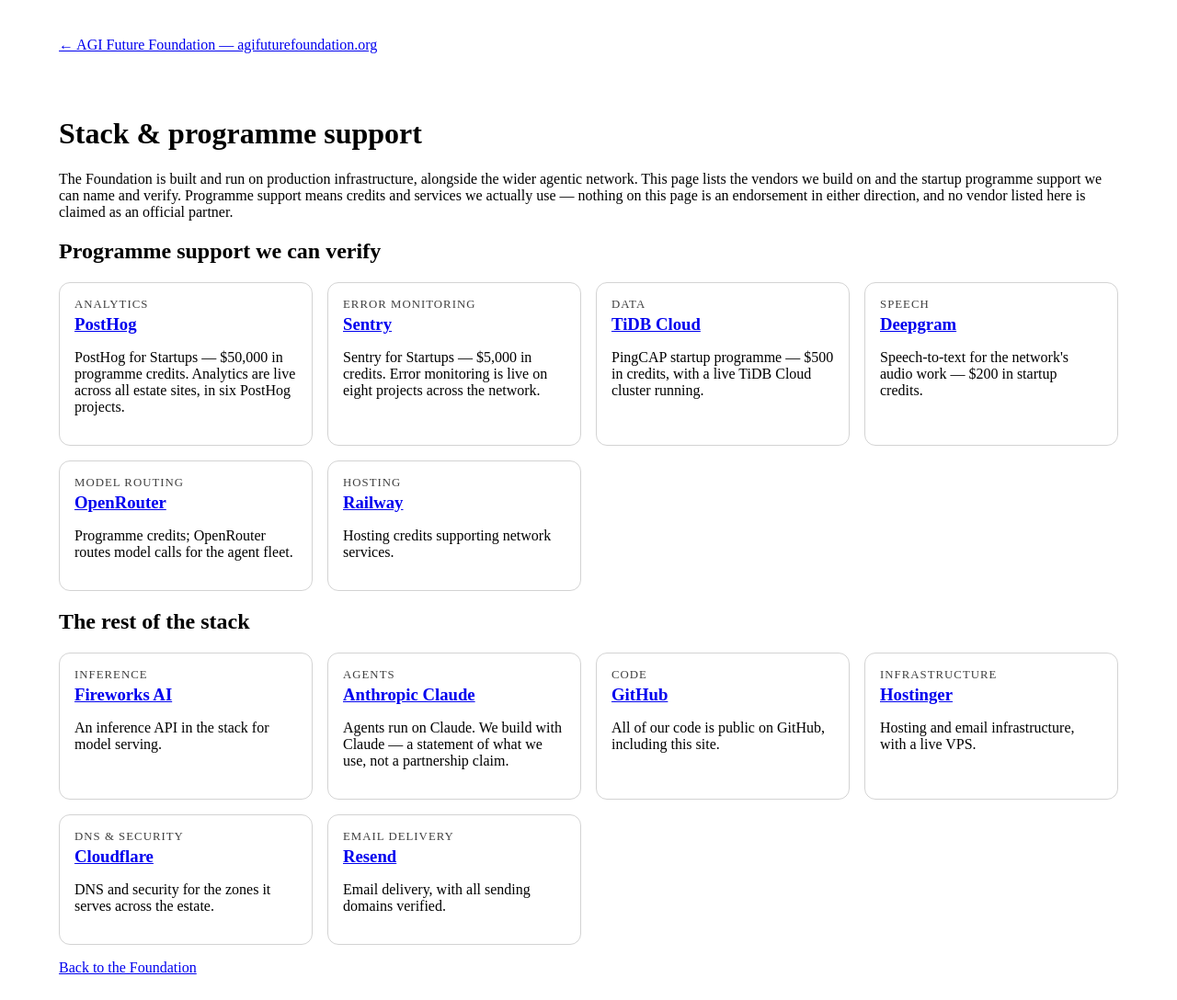
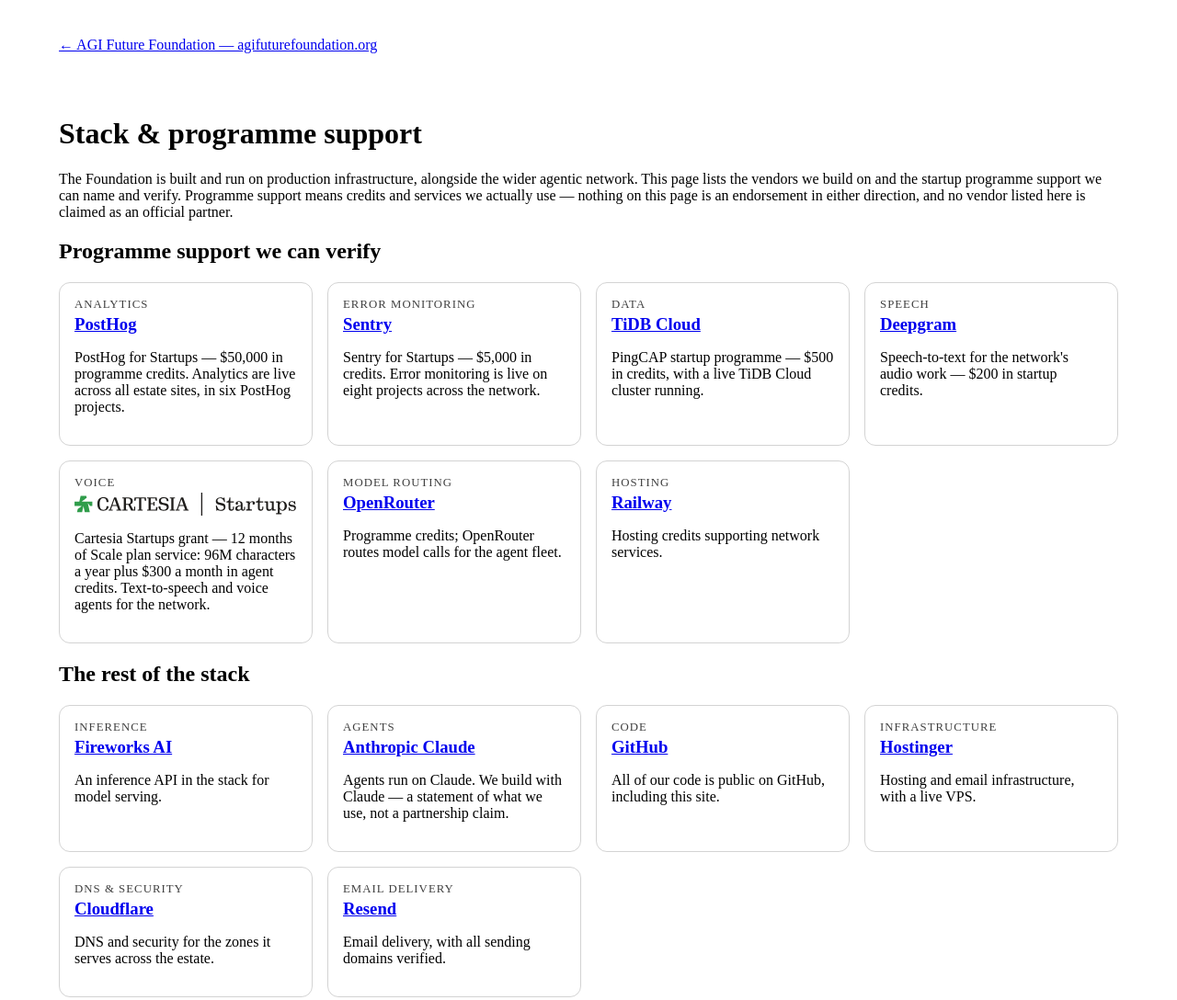
Before and after one commit to AGIFutureFoundation/agifuturefoundation.org, a plain HTML site: page partners.html in a window 1280 px wide. Shown: the top 1088 px of the page at 92% size. Drawn offline with Linux system fonts and the light colour scheme.

Commit message:
Add Cartesia Startups logo to partners page (grant requirement)

```diff
--- a/partners.html
+++ b/partners.html
@@ -4,14 +4,14 @@
 <meta charset="utf-8" />
 <meta name="viewport" content="width=device-width, initial-scale=1" />
 <title>Stack &amp; programme support — AGI Future Foundation</title>
-<meta name="description" content="The production stack the AGI Future Foundation and the agentic network build on, and the startup programme support we can name and verify: PostHog, Sentry, TiDB Cloud, Deepgram, OpenRouter, Railway, Fireworks AI, GitHub, Hostinger, Cloudflare, Resend, and Claude." />
+<meta name="description" content="The production stack the AGI Future Foundation and the agentic network build on, and the startup programme support we can name and verify: PostHog, Sentry, TiDB Cloud, Deepgram, Cartesia, OpenRouter, Railway, Fireworks AI, GitHub, Hostinger, Cloudflare, Resend, and Claude." />
 <link rel="canonical" href="https://www.agifuturefoundation.org/partners.html" />
 <link rel="stylesheet" href="design-system.css" />
 <style>
 .pb-wrap{max-width:72rem;margin:0 auto;padding:1rem}
 .pb-grid{display:grid;grid-template-columns:repeat(auto-fit,minmax(240px,1fr));gap:1rem;margin:1rem 0}
 .pb-card{border:1px solid rgba(128,128,128,.35);border-radius:12px;padding:1rem}
-.pb-card h3{margin:.2rem 0}.pb-kicker{font-size:.8rem;text-transform:uppercase;letter-spacing:.08em;opacity:.75;margin:0}
+.pb-card h3{margin:.2rem 0}.pb-logo{width:min(100%,280px);height:auto;display:block}.pb-kicker{font-size:.8rem;text-transform:uppercase;letter-spacing:.08em;opacity:.75;margin:0}
 </style>
 </head>
 <body>
@@ -25,6 +25,7 @@
 <article class="pb-card"><p class="pb-kicker">Error monitoring</p><h3><a href="https://sentry.io">Sentry</a></h3><p>Sentry for Startups — $5,000 in credits. Error monitoring is live on eight projects across the network.</p></article>
 <article class="pb-card"><p class="pb-kicker">Data</p><h3><a href="https://www.pingcap.com">TiDB Cloud</a></h3><p>PingCAP startup programme — $500 in credits, with a live TiDB Cloud cluster running.</p></article>
 <article class="pb-card"><p class="pb-kicker">Speech</p><h3><a href="https://deepgram.com">Deepgram</a></h3><p>Speech-to-text for the network's audio work — $200 in startup credits.</p></article>
+<article class="pb-card"><p class="pb-kicker">Voice</p><h3><a href="https://cartesia.ai"><img class="pb-logo" src="cartesia-startups-logo.svg" alt="Cartesia Startups" /></a></h3><p>Cartesia Startups grant — 12 months of Scale plan service: 96M characters a year plus $300 a month in agent credits. Text-to-speech and voice agents for the network.</p></article>
 <article class="pb-card"><p class="pb-kicker">Model routing</p><h3><a href="https://openrouter.ai">OpenRouter</a></h3><p>Programme credits; OpenRouter routes model calls for the agent fleet.</p></article>
 <article class="pb-card"><p class="pb-kicker">Hosting</p><h3><a href="https://railway.com">Railway</a></h3><p>Hosting credits supporting network services.</p></article>
 </div>
```
Also changed, not shown: cartesia-startups-logo.svg (added).
